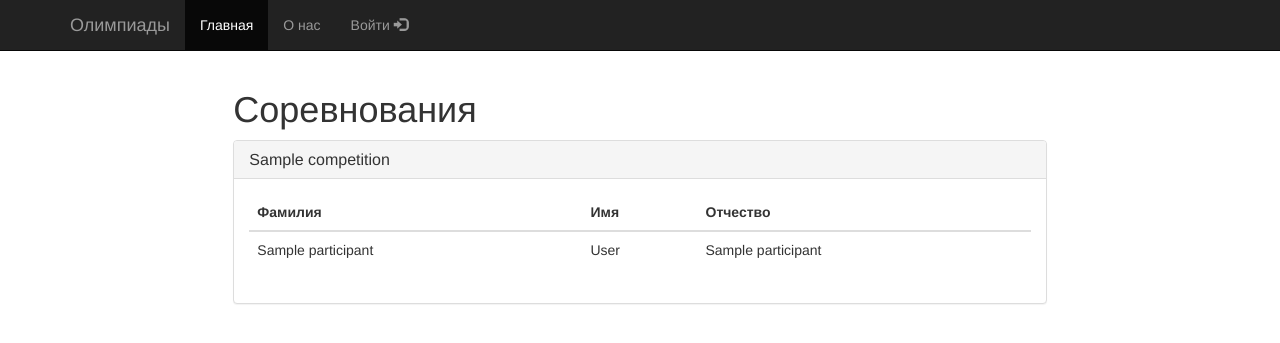
After one commit to BHYCHIK/Olimpiade-manager, a Django app: template web_client.v2/web/templates/common/competitions.html in a window 1280 px wide. The commit adds this page. Shown: the top 343 px of the page. Run offline with Django 3.2, Linux system fonts and the light colour scheme; the template is opened without the code that fills it: most values are stand-ins (such as "Sample title", 1, 10 or a date in 2020).

Commit message:
Add competitions

```diff
--- a/web_client.v2/web/common/api.py
+++ b/web_client.v2/web/common/api.py
@@ -130,6 +130,8 @@ class Api(object):
     def get_criteria_titles(self):
         r = self._send_req('onp_get_criteria_titles', {'from': 0, 'count': self.MAX_ELEMENTS})
         return r and r.get('data', None)
+    def start_competition(self, year):
+        return self._send_req('onp_start_competition', year)
     def get_competitions(self):
         r = self._send_req('onp_get_competitions', {'from': 0, 'count': self.MAX_ELEMENTS})
         return r and r.get('data', None)
--- a/web_client.v2/web/templates/common/base.html
+++ b/web_client.v2/web/templates/common/base.html
@@ -42,6 +42,9 @@
                 <li><a href="/city_types">Типы городов</a></li>
                 <li><a href="/add_criteria_title">Добавить критерий</a></li>
                 <li><a href="/criteria_titles">Критерии</a></li>
+                <li><a href="/cities">Города</a></li>
+                <li><a href="/competitions">Соревнования</a></li>
+                <li><a href="/start_competition">Начать соревнование</a></li>
               </ul>
             </li>
             {% endif %}
--- /dev/null
+++ b/web_client.v2/web/templates/common/competitions.html
@@ -0,0 +1,37 @@
+{% extends 'common/base.html' %}
+{% block content %}
+<h1>Соревнования</h1>
+<div class="panel-group" id="accordion">
+{% for competition in competitions %}
+  <div class="panel panel-default">
+    <div class="panel-heading">
+      <h4 class="panel-title">
+        <a data-toggle="collapse" data-parent="#accordion" href="#collapse{{ competition.id }}">{{ competition.name }}</a>
+      </h4>
+    </div>
+    <div id="collapseOne" class="panel-collapse collapse in">
+      <div class="panel-body">
+
+	<table class="table table-hover">
+	  <thead>
+	    <th>Фамилия</th>
+	    <th>Имя</th>
+	    <th>Отчество</th>
+	  </thead>
+	  <tbody>
+	    {% for participant in participants %}
+	    <tr>
+	      <td>{{ participant.name }}</td>
+	      <td>{{ participant.surname }}</td>
+	      <td>{{ participant.second_name }}</td>
+	    </tr>
+	    {% endfor %}
+	  </tbody>
+	</table>
+
+      </div>
+    </div>
+  </div>
+
+{% endfor %}
+{% endblock %}
--- a/web_client.v2/web/urls.py
+++ b/web_client.v2/web/urls.py
@@ -22,4 +22,6 @@ urlpatterns = patterns('',
     url(r'^cities$', 'common.views.cities'),
     url(r'^add_criteria_title$', 'common.views.add_criteria_title'),
     url(r'^criteria_titles$', 'common.views.criteria_titles'),
+    url(r'^competitions$', 'common.views.competitions'),
+    url(r'^start_competition$', 'common.views.start_competition'),
 ) + static(settings.MEDIA_URL, document_root=settings.MEDIA_ROOT)
```
Also changed, not shown: web_client.v2/web/common/views.py (+16 -2 lines), web_client.v2/web/templates/common/cities.html (added, +16 -0 lines).
